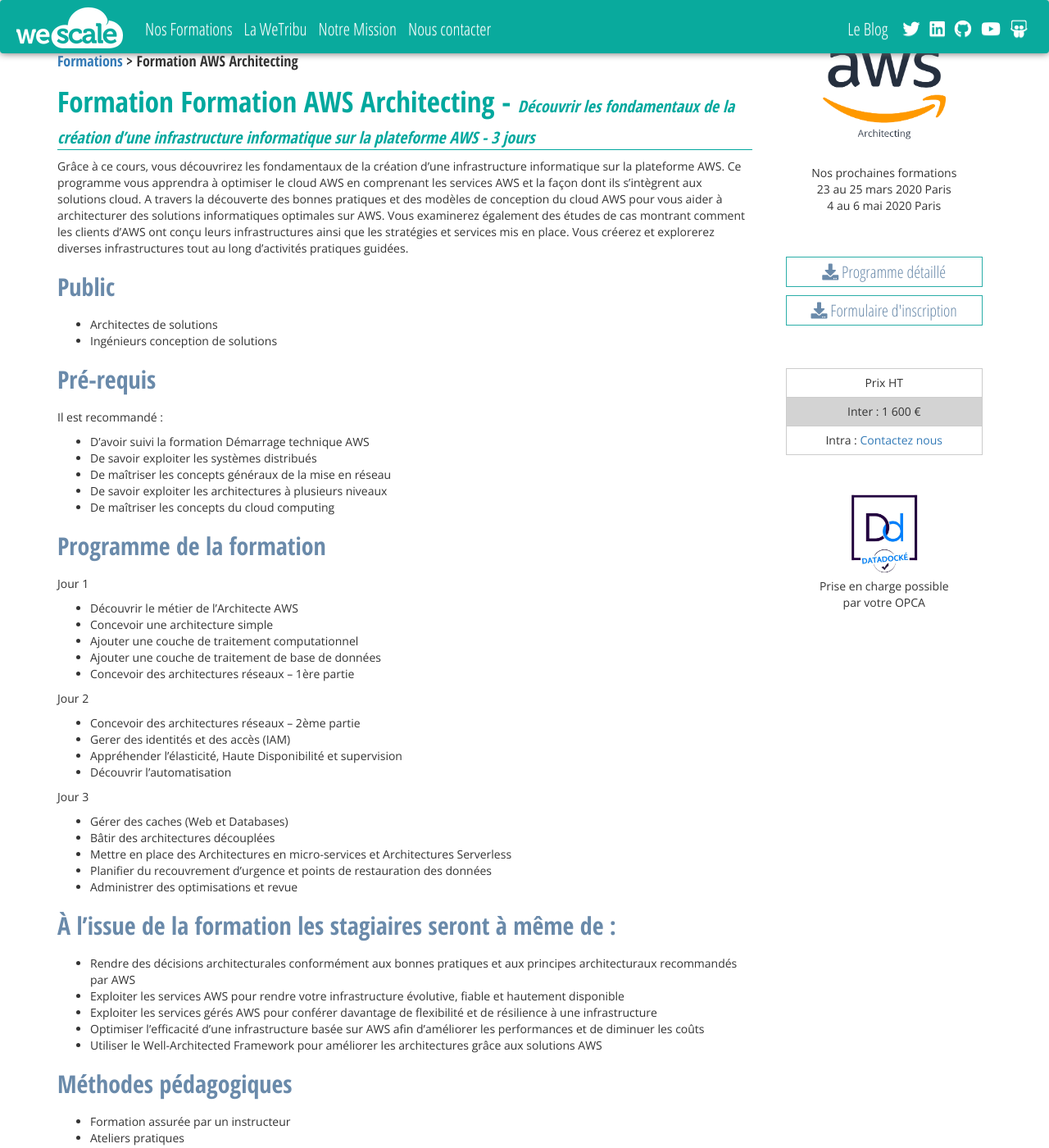
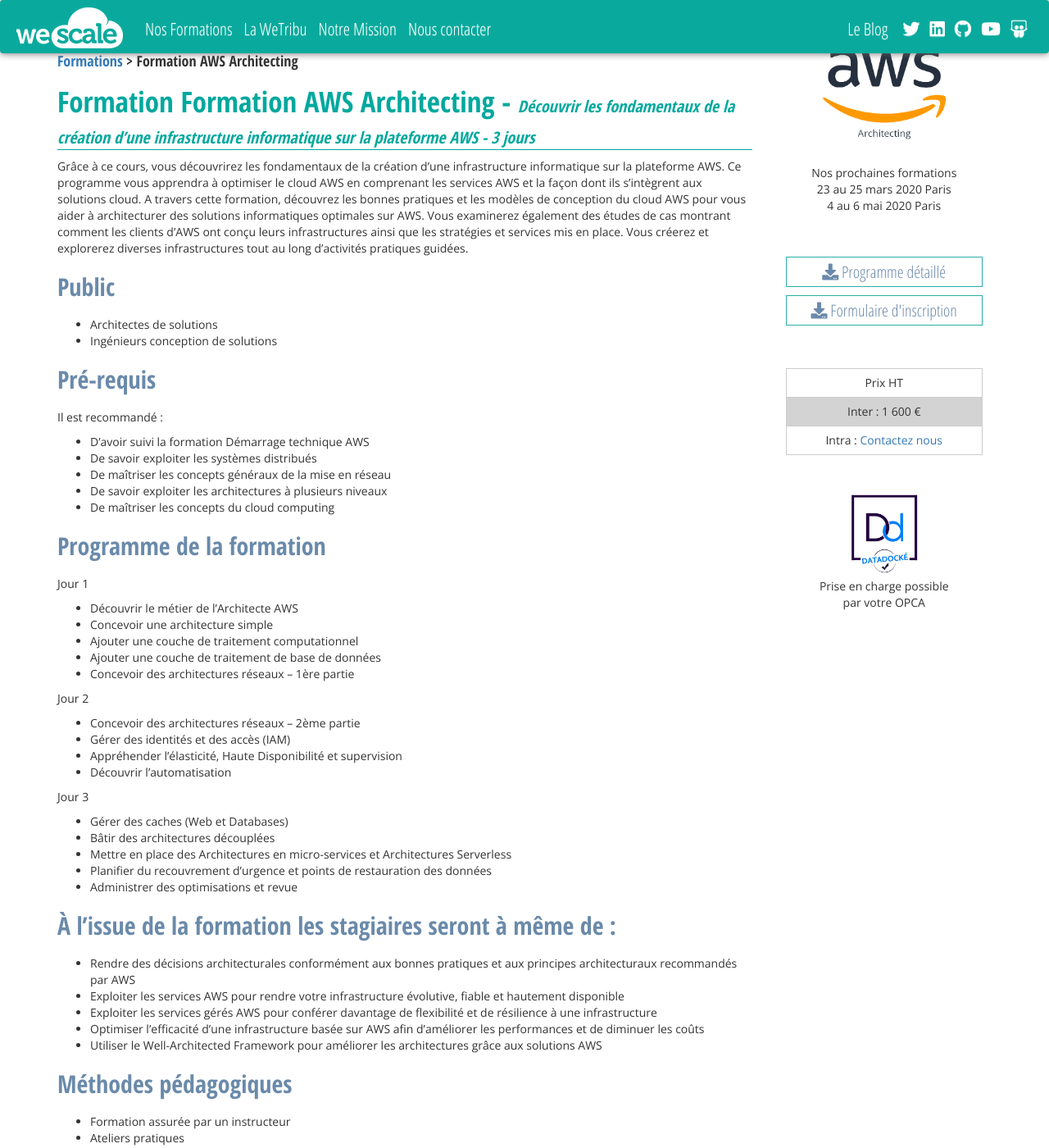
Before and after one commit to wescale/wescale-site, a Jekyll site: the page built from _formations/Formation-AWS-Architecting.md, in a window 1280 px wide and 1400 px high. Shown: the whole window at 82% size. Built offline with Jekyll 4.4.1, drawn with Linux system fonts in a browser that asks for light colours; nearby versions of some CDN libraries; comment, search, counter and statistics services are not loaded.

Commit message:
Update Formation-AWS-Architecting.md

```diff
--- a/_formations/Formation-AWS-Architecting.md
+++ b/_formations/Formation-AWS-Architecting.md
@@ -6,7 +6,7 @@
 pitch: |
     Grâce à ce cours, vous découvrirez les fondamentaux de la création d’une infrastructure informatique sur la plateforme AWS.
     Ce programme vous apprendra à optimiser le cloud AWS en comprenant les services AWS et la façon dont ils s’intègrent aux solutions cloud.
-    A travers la découverte des bonnes pratiques et des modèles de conception du cloud AWS pour vous aider à architecturer des solutions informatiques optimales sur AWS.
+    A travers cette formation, découvrez les bonnes pratiques et les modèles de conception du cloud AWS pour vous aider à architecturer des solutions informatiques optimales sur AWS.
     Vous examinerez également des études de cas montrant comment les clients d’AWS ont conçu leurs infrastructures ainsi que les stratégies et services mis en place.
     Vous créerez et explorerez diverses infrastructures tout au long d’activités pratiques guidées.
 meta_desc: |
@@ -26,7 +26,7 @@
 
 Grâce à ce cours, vous découvrirez les fondamentaux de la création d’une infrastructure informatique sur la plateforme AWS.
 Ce programme vous apprendra à optimiser le cloud AWS en comprenant les services AWS et la façon dont ils s’intègrent aux solutions cloud.
-A travers la découverte des bonnes pratiques et des modèles de conception du cloud AWS pour vous aider à architecturer des solutions informatiques optimales sur AWS.
+A travers cette formation, découvrez les bonnes pratiques et les modèles de conception du cloud AWS pour vous aider à architecturer des solutions informatiques optimales sur AWS.
 Vous examinerez également des études de cas montrant comment les clients d’AWS ont conçu leurs infrastructures ainsi que les stratégies et services mis en place.
 Vous créerez et explorerez diverses infrastructures tout au long d’activités pratiques guidées.
 
@@ -56,7 +56,7 @@
 
 Jour 2
 * Concevoir des architectures réseaux – 2ème partie
-* Gerer des identités et des accès (IAM)
+* Gérer des identités et des accès (IAM)
 * Appréhender l’élasticité, Haute Disponibilité et supervision
 * Découvrir l’automatisation
 
```
